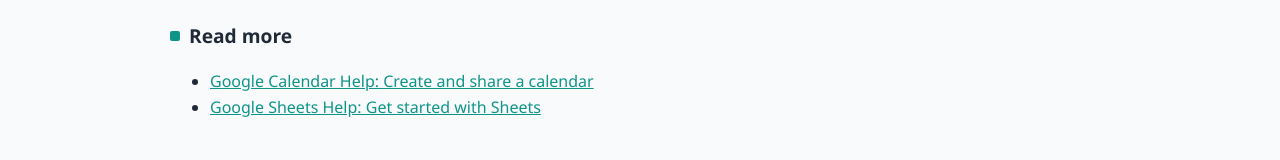
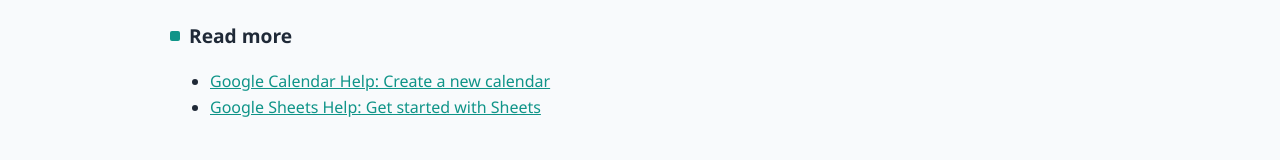
Before and after one commit to mohibevolvanceco-del/school-management-module, a plain HTML site: page lesson2.html in a window 1280 px wide. Shown: the part 1234-1394 px from the top of the page. Drawn offline with Linux system fonts and the light colour scheme.

Commit message:
Fix help link title
Co-Authored-By: Claude Opus 5.5 <noreply@anthropic.com>
Claude-Session: https://claude.ai/code/session_01L6Gmh5TreZZMd7JtCZXJ6n

```diff
--- a/lesson2.html
+++ b/lesson2.html
@@ -62,7 +62,7 @@
 
 <h2>Read more</h2>
 <ul>
-  <li><a href="https://support.google.com/calendar/answer/37095" target="_blank" rel="noopener">Google Calendar Help: Create and share a calendar</a></li>
+  <li><a href="https://support.google.com/calendar/answer/37095" target="_blank" rel="noopener">Google Calendar Help: Create a new calendar</a></li>
   <li><a href="https://support.google.com/docs/answer/6000292" target="_blank" rel="noopener">Google Sheets Help: Get started with Sheets</a></li>
 </ul>
 
```
